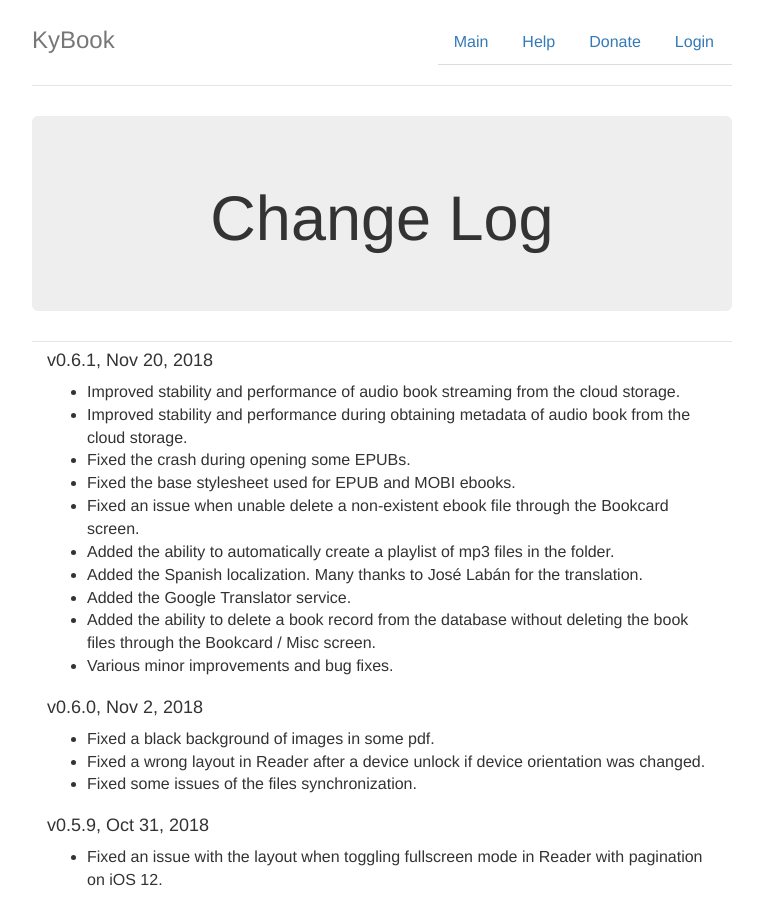
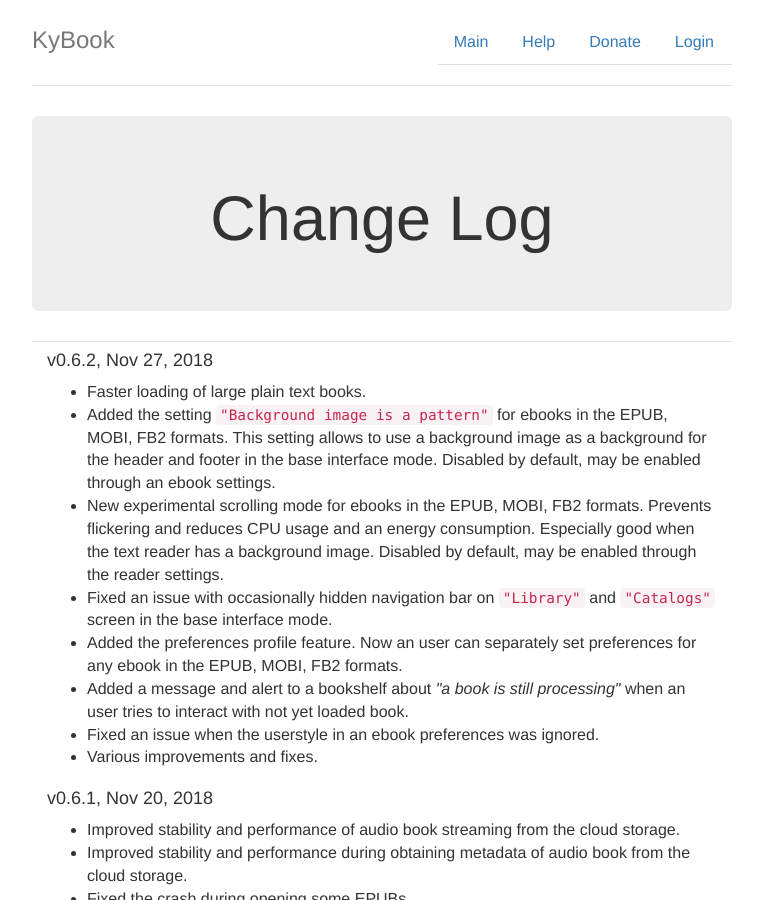
Before and after one commit to kolyvan/kybook-reader.com, a Jekyll site: the page built from changelog.html, in a window 1280 px wide and 900 px high. Shown: the whole window, without its empty margins (258-1021 px from the left). Built offline with Jekyll 4.4.1, drawn with Linux system fonts in a browser that asks for light colours.

Commit message:
update for app release v0.6.2

```diff
--- a/changelog.html
+++ b/changelog.html
@@ -5,6 +5,20 @@
 
 <div class="jumbotron">
 <h1>Change Log</h1>
+</div>
+
+<div class="col-lg-12">
+  <h4>v0.6.2, Nov 27, 2018</h4>
+  <ul>
+    <li>Faster loading of large plain text books.</li>
+    <li>Added the setting <code>"Background image is a pattern"</code> for ebooks in the EPUB, MOBI, FB2 formats. This setting allows to use a background image as a background for the header and footer in the base interface mode. Disabled by default, may be enabled through an ebook settings.</li>
+    <li>New experimental scrolling mode for ebooks in the EPUB, MOBI, FB2 formats. Prevents flickering and reduces CPU usage and an energy consumption. Especially good when the text reader has a background image. Disabled by default, may be enabled through the reader settings.</li>
+    <li>Fixed an issue with occasionally hidden navigation bar on <code>"Library"</code> and <code>"Catalogs"</code> screen in the base interface mode.</li>
+    <li>Added the preferences profile feature. Now an user can separately set preferences for any ebook in the EPUB, MOBI, FB2 formats.</li>
+    <li>Added a message and alert to a bookshelf about <em>"a book is still processing"</em> when an user tries to interact with not yet loaded book.</li>
+    <li>Fixed an issue when the userstyle in an ebook preferences was ignored.</li>
+    <li>Various improvements and fixes.</li>
+  </ul>
 </div>
 
 <div class="col-lg-12">
--- a/index.html
+++ b/index.html
@@ -21,7 +21,7 @@
 </div>
 
 <div class="alert alert-success" role="alert">
-  <strong>November 20, 2018</strong> KyBook 3 v0.6.1 was released on the  <a href="http://itunes.apple.com/app/id1348198785">App Store</a>.
+  <strong>November 27, 2018</strong> KyBook 3 v0.6.2 was released on the  <a href="http://itunes.apple.com/app/id1348198785">App Store</a>.
   <br />
   <a href="/changelog.html">Change Log</a>
 </div>
--- a/ru/index.html
+++ b/ru/index.html
@@ -21,7 +21,7 @@
 </div>
 
 <div class="alert alert-success" role="alert">
-  <strong>20 Ноября 2018</strong> KyBook 3 v0.6.1 выпущен в <a href="https://itunes.apple.com/ru/app/kybook-3-ebook-reader/id1348198785?mt=8">App Store</a>.
+  <strong>27 Ноября 2018</strong> KyBook 3 v0.6.2 выпущен в <a href="https://itunes.apple.com/ru/app/kybook-3-ebook-reader/id1348198785?mt=8">App Store</a>.
   <br />
   <a href="/ru/changelog.html">История изменений</a>
 </div>
```
Also changed, not shown: ru/changelog.html (+14 -0 lines).
